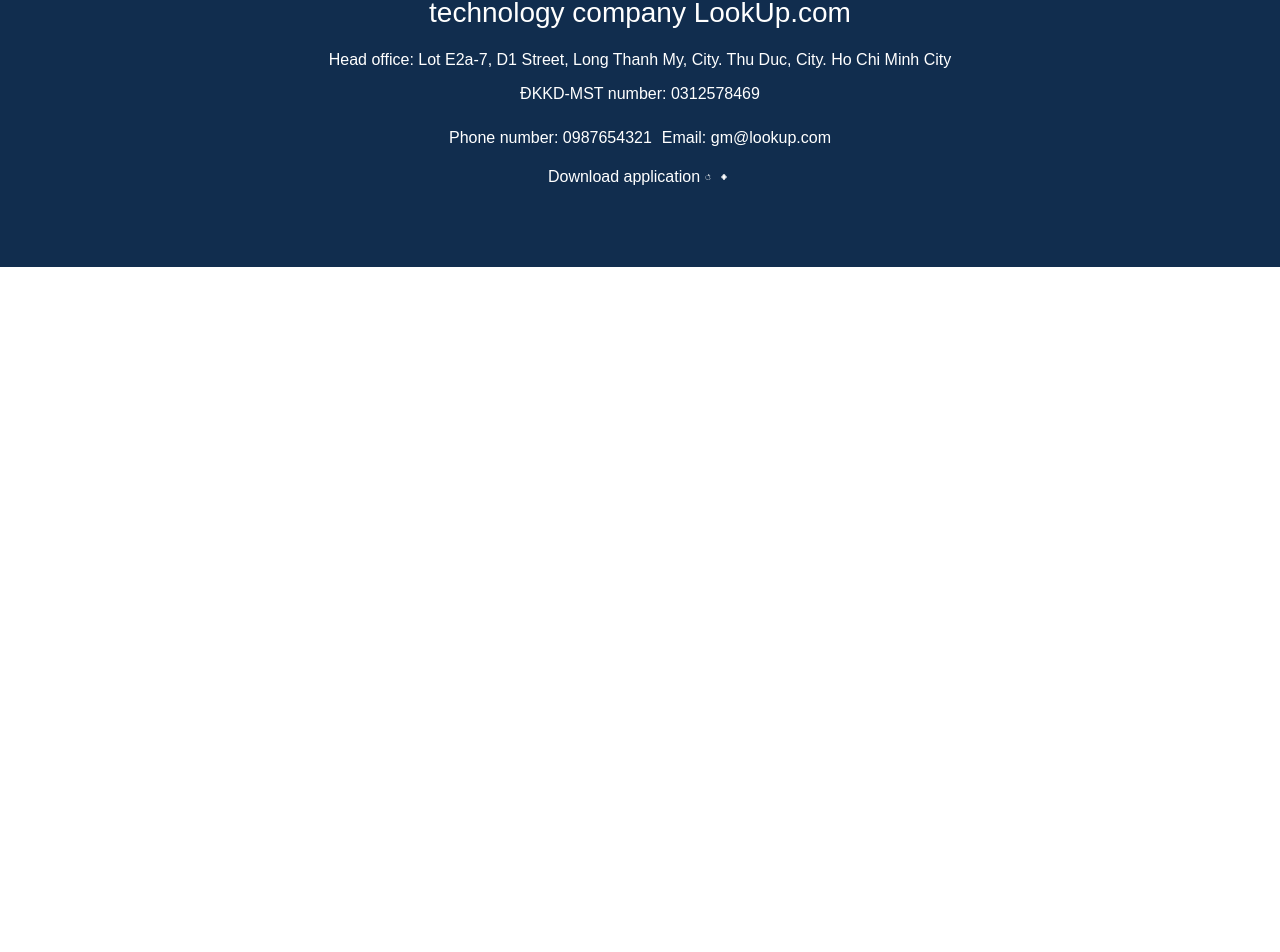
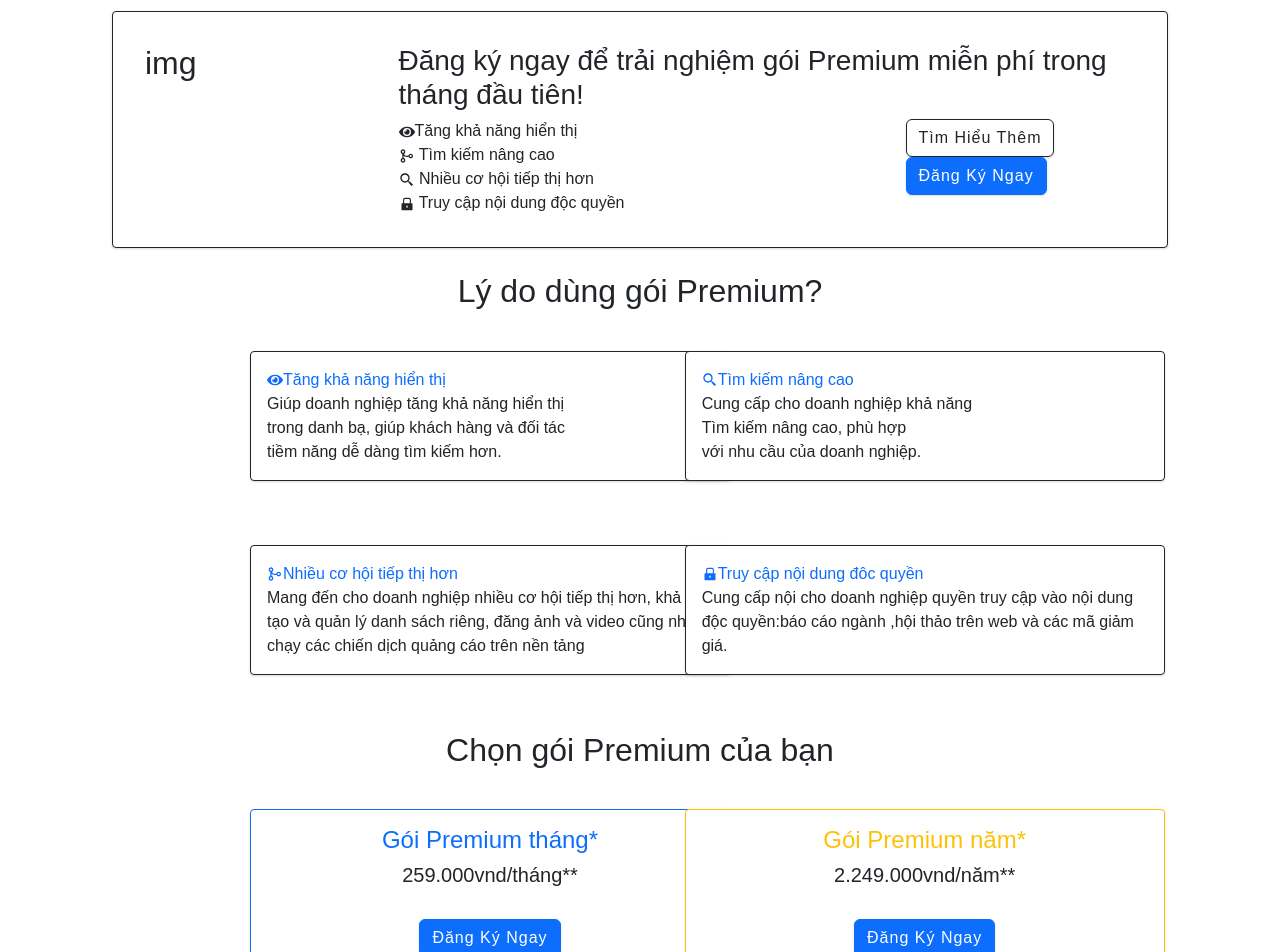
Before and after one commit to BuiTriThuc/LookUp.com_EXE201_Frontend, a React (Create React App) app: page /premium in a window 1280 px wide. Shown: the part 117-1069 px from the top of the page. Before the commit the page ends 800 px from the top, so only its background shows below. Built offline with nearby package versions, Linux system fonts and the light colour scheme.

Commit message:
premmium page

```diff
--- a/src/App.js
+++ b/src/App.js
@@ -11,6 +11,7 @@
 import FormRegister from "./components/InformationRegister/FormRegister";
 import Chatbox from "./components/Chatbox/Chatbox";
 import Profile from "./components/User/Profile";
+import Premium from "./components/Premium/Premium";
 
 function App() {
   return (
@@ -26,6 +27,7 @@
             <Route path="/login" element={<LoginForm />} />
             <Route path="/search" element={<Search />} />
             <Route path="/profile" element={<Profile />} />
+            <Route path="/premium" element={<Premium />} />
             <Route path="/*" element={<NotFound />} />
           </Routes>
           <Footer />
--- a/src/components/InformationRegister/FormRegister.css
+++ b/src/components/InformationRegister/FormRegister.css
@@ -222,6 +222,32 @@
   transition: var(--transition);
 }
 
+.row .section-center-premium {
+  width: 90vw;
+  margin: 0 auto;
+  margin-top: 8rem;
+  max-width: 66rem;
+  background: var(--white);
+  border-radius: var(--borderRadius);
+  padding: 2rem;
+  box-shadow: var(--shadow-1);
+  transition: var(--transition);
+}
+
+.box1-premium {
+  width: 90vw;
+  margin-right: 100px;
+  margin-left: 250px;
+  margin-top: 2rem;
+  margin-bottom: 2rem;
+  max-width: 30rem;
+  background: var(--white);
+  border-radius: var(--borderRadius);
+  padding: 1rem;
+  box-shadow: var(--shadow-1);
+  transition: var(--transition);
+}
+
 .section-center:hover {
   box-shadow: var(--shadow-3);
 }
--- /dev/null
+++ b/src/components/Premium/Premium.js
@@ -0,0 +1,102 @@
+import "bootstrap/dist/css/bootstrap.css";
+import { FaEye } from "react-icons/fa";
+import {AiFillLock} from "react-icons/ai"
+import {BiGitMerge} from "react-icons/bi";
+import {BiSearchAlt2} from "react-icons/bi";
+import "../Home/Home.css";
+
+const Premium = () => {
+  return (
+    <div>
+        <div className="row">
+        <div className="section-center-premium col border border-dark">
+        <div className="row">
+          <div className="col-3">
+            <h2>img</h2>
+          </div>
+          <div className="col-9">
+            <div className="row">
+              <h3>
+                Đăng ký ngay để trải nghiệm gói Premium miễn phí trong tháng đầu
+                tiên!
+              </h3>
+              <div className='col-8'>
+                    <p><FaEye />Tăng khả năng hiển thị</p>
+                    <p><BiGitMerge /> Tìm kiếm nâng cao</p>
+                    <p><BiSearchAlt2 /> Nhiều cơ hội tiếp thị hơn</p>
+                    <p><AiFillLock /> Truy cập nội dung độc quyền</p>
+              </div>
+              <div className='col-4'>
+                    <button type="button" class="btn btn-outline-dark">Tìm hiểu thêm</button>
+                    <button type="button" class="btn btn-primary">Đăng ký ngay</button>
+              </div>
+            </div>
+          </div>
+        </div>
+        </div>
+       </div>
+       <br />
+       <h2 className="text-center">Lý do dùng gói Premium?</h2>
+       <div className="row">
+        <div className="col-4">
+            <div className="box1-premium border border-dark">
+                <p className="text-primary"><FaEye />Tăng khả năng hiển thị</p>
+                <p>Giúp doanh nghiệp tăng khả năng hiển thị <br /> trong danh bạ, giúp
+                    khách hàng và đối tác <br /> tiềm năng dễ dàng tìm kiếm hơn.
+                </p>
+            </div>
+        </div>
+        <div className="col-4">
+            <div className="box1-premium border border-dark">
+            <p className="text-primary"><BiSearchAlt2 />Tìm kiếm nâng cao</p>
+                <p>Cung cấp cho doanh nghiệp khả năng <br /> Tìm kiếm nâng cao, phù hợp
+                     <br /> với nhu cầu của doanh nghiệp.
+                </p>
+            </div>
+        </div>
+       </div>
+       <div className="row">
+        <div className="col-4">
+            <div className="box1-premium border border-dark">
+            <p className="text-primary"><BiGitMerge />Nhiều cơ hội tiếp thị hơn</p>
+                <p>Mang đến cho doanh nghiệp nhiều cơ hội tiếp thị hơn, khả ăng tạo và quản lý
+                    danh sách riêng, đăng ảnh và video cũng như chạy các chiến dịch quảng cáo trên
+                    nền tảng
+                </p>
+            </div>
+        </div>
+        <div className="col-4">
+            <div className="box1-premium border border-dark">
+            <p className="text-primary"><AiFillLock />Truy cập nội dung đôc quyền</p>
+                <p>Cung cấp nội cho doanh nghiệp quyền truy cập vào nội dung độc quyền:báo cáo ngành
+                    ,hội thảo trên web và các mã giảm giá.
+                </p>
+            </div>
+        </div>
+       </div>
+       <br />
+       <h2 className="text-center">Chọn gói Premium của bạn</h2>
+       <div className="row">
+        <div className="col-4">
+            <div className="box1-premium text-center mb-2 border border-primary">
+                <h4 className="text-primary">Gói Premium tháng*</h4>
+                <h5>259.000vnd/tháng**</h5> <br />
+                <button type="button" class="btn btn-primary">Đăng ký ngay</button>
+                <p>*miễn phí 01 tháng trong năm đầu tiên kể từ lúc đăng ký <br />
+                **Tương đương 3.108.000vnd/năm</p>
+            </div>
+        </div>
+        <div className="col-4 ">
+            <div className="box1-premium text-center mb-2 border border-warning">
+                <h4 className="text-warning">Gói Premium năm*</h4>
+                <h5>2.249.000vnd/năm**</h5> <br />
+                <button type="button" class="btn btn-primary">Đăng ký ngay</button>
+                <p>*miễn phí 03 tháng trong năm đầu tiên kể từ lúc đăng ký <br />
+                **Sau đó là 2.999.000vnd/năm</p>
+            </div>
+        </div>
+       </div>
+    </div>
+  );
+};
+export default Premium;
```
